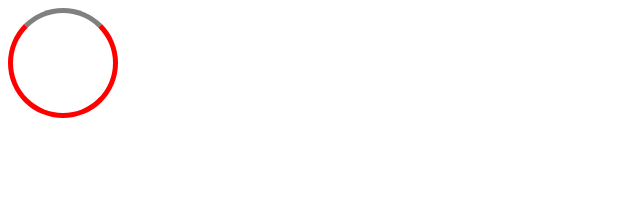
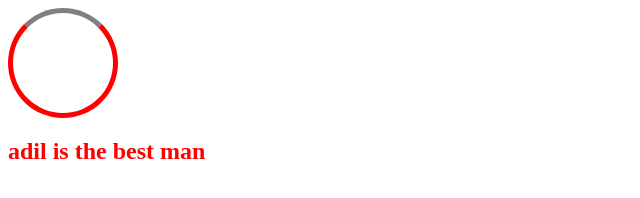
Before and after one commit to muhammadadil921479-glitch/first-time, a plain HTML site: page css/index.html in a window 1280 px wide. Shown: the whole page, without its empty margins (0-640 px from the left). Drawn offline with Linux system fonts and the light colour scheme.

Commit message:
i add name text commit

```diff
--- a/css/index.html
+++ b/css/index.html
@@ -12,5 +12,8 @@
     <div class="loder">
 
     </div>
+    <section class="adil">
+        <h1> adil is the best man </h1>
+    </section>
 </body>
 </html>
```
